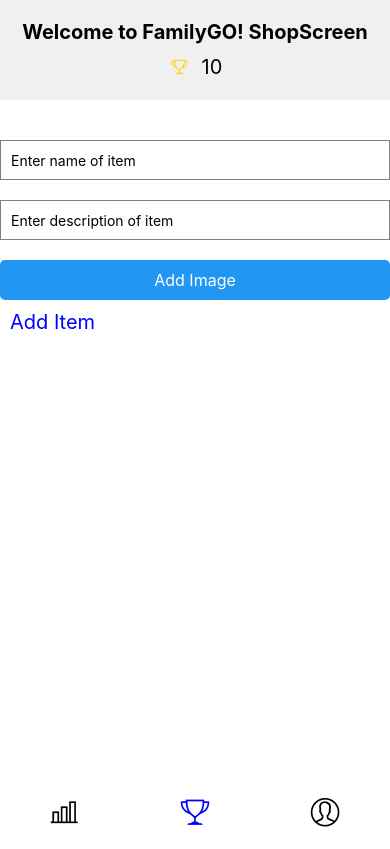
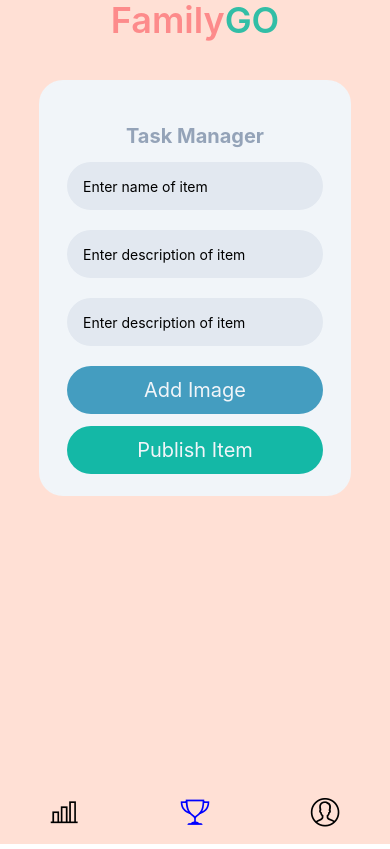
Before and after one commit to serdarresidovski/family, a React Native app: screen /ShopScreen in a window 390 px wide. Built offline with nearby package versions, Linux system fonts and the light colour scheme.

Commit message:
klar med desgin för taskpage

```diff
--- a/screens/ShopScreen.js
+++ b/screens/ShopScreen.js
@@ -97,14 +97,14 @@
 if (Constants.platform.ios) {
 const { status } = await ImagePicker.requestMediaLibraryPermissionsAsync();
 if (status !== "granted") {
-alert("Lak mannen ge tillstånd!");
+alert("You have to provide camera roll access to add pictures!");
 }
 }
 };
 
 const addNewItem = () => {
 if (name.trim() === "") {
-alert("Please enter a name for the item");
+alert("Enter a name for the item");
 return;
 }
 
@@ -156,41 +156,58 @@
 };
 
 return (
-<SafeAreaView style={styles.container}>
-<View style={styles.header}>
-<Text style={styles.headerText}>Welcome to FamilyGO! ShopScreen</Text>
-<View style={styles.pointsContainer}>
-<EvilIcons name="trophy" color="gold" size={24} />
-<Text style={styles.pointsText}>{points}</Text>
-</View>
-</View>
+
+  <SafeAreaView className="bg-[#ffe0d5] h-screen">
+  <View>
+  <Text className="text-[#fd8b8b] flex self-center font-semibold text-4xl ">
+    Family<Text className="text-[#32bea6] font-semibold text-4xl">GO</Text>
+  </Text>
+  </View>
+  <View className="box-border border-2 border-slate-100 w-[80%] mt-10 flex justify-center self-center h-fit bg-slate-100 rounded-3xl">
 <View style={styles.formContainer}/>
+
+<Text className="text-xl mb-3 text-slate-400 font-bold self-center">
+Task Manager
+</Text>
+
 <TextInput
        value={name}
        onChangeText={setName}
        placeholder="Enter name of item"
-       style={styles.textInput}
+       className="self-center bg-slate-200 h-12 w-64 rounded-3xl px-4 mb-5"
      />
 
 <TextInput
       value={description}
       onChangeText={setDescription}
       placeholder="Enter description of item"
-      style={styles.textInput}
+      className="bg-slate-200 h-12 w-64 rounded-3xl px-4 mb-5 self-center"
     />
 
-    <TouchableOpacity onPress={pickImage} style={styles.button}>
-      <Text style={styles.buttonText}>Add Image</Text>
+    <TextInput
+      value={description}
+      onChangeText={setDescription}
+      placeholder="Enter description of item"
+      className="bg-slate-200 h-12 w-64 rounded-3xl px-4 mb-5 self-center"
+    />
+
+    <TouchableOpacity onPress={pickImage} className="rounded-3xl h-12 w-64 self-center flex justify-center items-center bg-[#449dc0]">
+      <Text className="text-xl self-center text-slate-100">Add Image</Text>
     </TouchableOpacity>
 
     {image && (
-      <Image source={{ uri: image }} style={styles.image} />
+      <Image source={{ uri: image }} className="w-[200px] h-[200px] mt-[20px] self-center rounded-3xl" />
     )}
 
-<TouchableOpacity onPress={addNewItem} style={{ margin: 10 }}>
-  <Text style={{ fontSize: 20, color: "blue" }}>Add Item</Text>
+{/* width: 200,
+    height: 200,
+    marginTop: 20,
+    alignSelf: "center", */}
+
+<TouchableOpacity onPress={addNewItem} className="rounded-3xl h-12 w-64 flex justify-center items-center mt-3 mb-5 bg-teal-500 self-center">
+  <Text className="text-xl self-center text-slate-100">Publish Item</Text>
 </TouchableOpacity>
-
+</View>
 
 
 
--- a/screens/TaskPage.js
+++ b/screens/TaskPage.js
@@ -15,16 +15,17 @@
 
 
   return (
-    <SafeAreaView style={{ flex: 1 }}>
-      <View style={{ flex: 1 }}>
-        <Text style={{ fontSize: 32, fontWeight: "bold", margin: 20 }}>
-          Welcome to FamilyGO!
-          TaskPage
-        </Text>
-      </View>
+    <SafeAreaView className="bg-[#ffe0d5] h-screen">
+    <Text className="text-[#fd8b8b] flex self-center absolute top-12 font-semibold text-4xl ">
+      Family<Text className="text-[#32bea6] font-semibold text-4xl">GO</Text>
+    </Text>
+
+    <View className="">
+
+    </View>
 
 
-
+      <View className="top-96 mt-80">
       <View style={{ height: 10, marginVertical: 20, paddingBottom: 10 }}>
         <View style={{ flexDirection: 'row', justifyContent: 'space-around', height: 60 }}>
           <TouchableOpacity
@@ -47,103 +48,9 @@
           </TouchableOpacity>
         </View>
       </View>
-
+      </View>
     </SafeAreaView>
   );
 };
 
 export default TaskPage;
-
-// import React, { useState } from "react";
-// import { useNavigation } from "@react-navigation/native";
-// import { SafeAreaView, Text, TextInput, TouchableOpacity, View } from "react-native";
-// import { firebase } from "../firebase";
-
-// import "firebase/firestore";
-
-
-// import EvilIcons from '@expo/vector-icons/EvilIcons';
-
-// const TaskPage = () => {
-//   const navigation = useNavigation();
-//   const [tasks, setTasks] = useState([]);
-//   const [newTaskName, setNewTaskName] = useState("");
-//   const [newTaskDescription, setNewTaskDescription] = useState("");
-//   const [newTaskPoints, setNewTaskPoints] = useState("");
-
-//   const addTask = async () => {
-//     const taskRef = firebase.firestore().collection("tasks").doc();
-//     await taskRef.set({
-//       name: newTaskName,
-//       description: newTaskDescription,
-//       points: parseInt(newTaskPoints),
-//     });
-//     setNewTaskName("");
-//     setNewTaskDescription("");
-//     setNewTaskPoints("");
-//   };
-
-//   const getTasks = () => {
-//     firebase.firestore().collection("tasks").onSnapshot((snapshot) => {
-//       const tasksList = snapshot.docs.map((doc) => ({
-//         ...doc.data(),
-//         id: doc.id,
-//       }));
-//       setTasks(tasksList);
-//     });
-//   };
-
-
-//   useState(() => {
-//     getTasks();
-//   }, []);
-
-//   const totalPoints = tasks.reduce((accumulator, task) => accumulator + task.points, 0);
-
-//   return (
-//     <SafeAreaView style={{ flex: 1 }}>
-//       <View style={{ flex: 1 }}>
-//         <Text style={{ fontSize: 32, fontWeight: "bold", margin: 20 }}>
-//           Welcome to FamilyGO! TaskPage
-//         </Text>
-//         <View style={{ flexDirection: 'row', justifyContent: 'space-between', margin: 20 }}>
-//           <TextInput
-//             style={{ flex: 1, marginRight: 10 }}
-//             placeholder="Task name"
-//             value={newTaskName}
-//             onChangeText={(text) => setNewTaskName(text)}
-//           />
-//           <TextInput
-//             style={{ flex: 1, marginRight: 10 }}
-//             placeholder="Task description"
-//             value={newTaskDescription}
-//             onChangeText={(text) => setNewTaskDescription(text)}
-//           />
-//           <TextInput
-//             style={{ flex: 1 }}
-//             placeholder="Task points"
-//             value={newTaskPoints}
-//             onChangeText={(text) => setNewTaskPoints(text)}
-//             keyboardType="numeric"
-//           />
-//           <TouchableOpacity onPress={addTask}>
-//             <Text style={{ color: "blue", fontWeight: "bold" }}>Add task</Text>
-//           </TouchableOpacity>
-//         </View>
-//         <Text style={{ fontSize: 24, margin: 20 }}>Total points: {totalPoints}</Text>
-//         {tasks.map((task) => (
-//           <View key={task.id} style={{ margin: 20 }}>
-//             <Text style={{ fontSize: 20, fontWeight: "bold" }}>{task.name}</Text>
-//             <Text style={{ fontSize: 16 }}>{task.description}</Text>
-//             <View style={{ flexDirection: 'row', alignItems: 'center', marginTop: 10 }}>
-//               <EvilIcons name="star" size={24} color="#FFD700" style={{ marginRight: 5 }} />
-//               <Text style={{ fontSize: 18 }}>{task.points} points</Text>
-//             </View>
-//           </View>
-//         ))}
-//       </View>
-//     </SafeAreaView>
-//   );
-// };
-
-// export default TaskPage;
--- a/screens/WelcomeScreen.js
+++ b/screens/WelcomeScreen.js
@@ -4,6 +4,7 @@
 import { firebase } from "../firebase";
 import EvilIcons from '@expo/vector-icons/EvilIcons';
 import { Image } from 'react-native';
+import { Alert } from "react-native";
 
 
 const WelcomeScreen = () => {
@@ -17,12 +18,28 @@
   }, []);
 
   const handleLogout = () => {
+    Alert.alert(
+      "Logout",
+      "Are you sure you want to logout?",
+      [
+        {
+          text: "Cancel",
+          style: "cancel"
+        },
+        {
+          text: "Logout",
+          onPress: () => {
             firebase.auth.signOut().then(() => {
               console.log("Logged out successfully");
               navigation.replace("HomeScreen");
             }).catch((error) => {
               console.log(error);
             });
+          },
+          style: "destructive"
+        }
+      ]
+    );
   };
 
   return (
@@ -126,7 +143,7 @@
             onPress={() => navigation.navigate("TaskPage")}
             style={{ alignItems: 'center' }}
           >
-            <EvilIcons name="eye" size={42} color="black" />
+            <EvilIcons name="chart" size={42} color="black" />
           </TouchableOpacity>
           <TouchableOpacity
             onPress={() => navigation.navigate("ShopScreen")}
```
Lines whose indentation alone changed are shown as unchanged.
